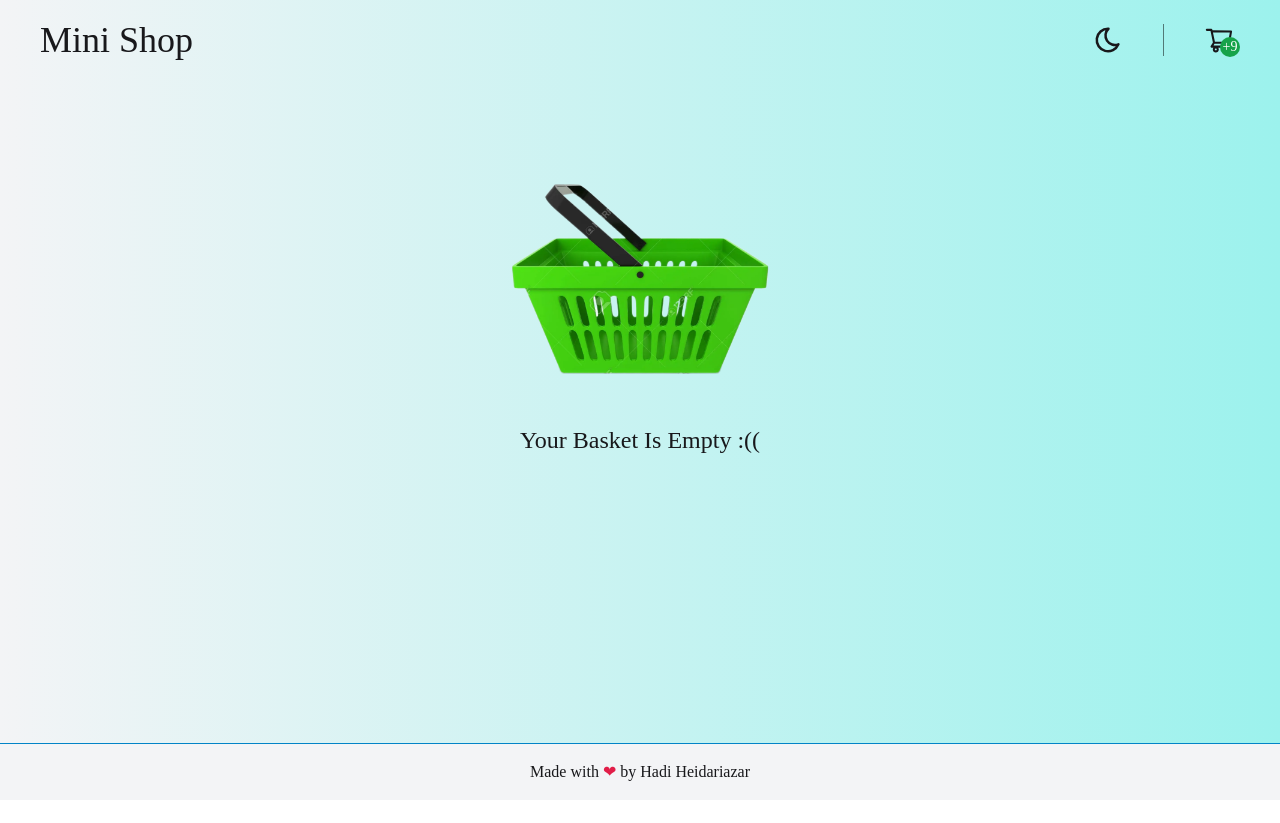
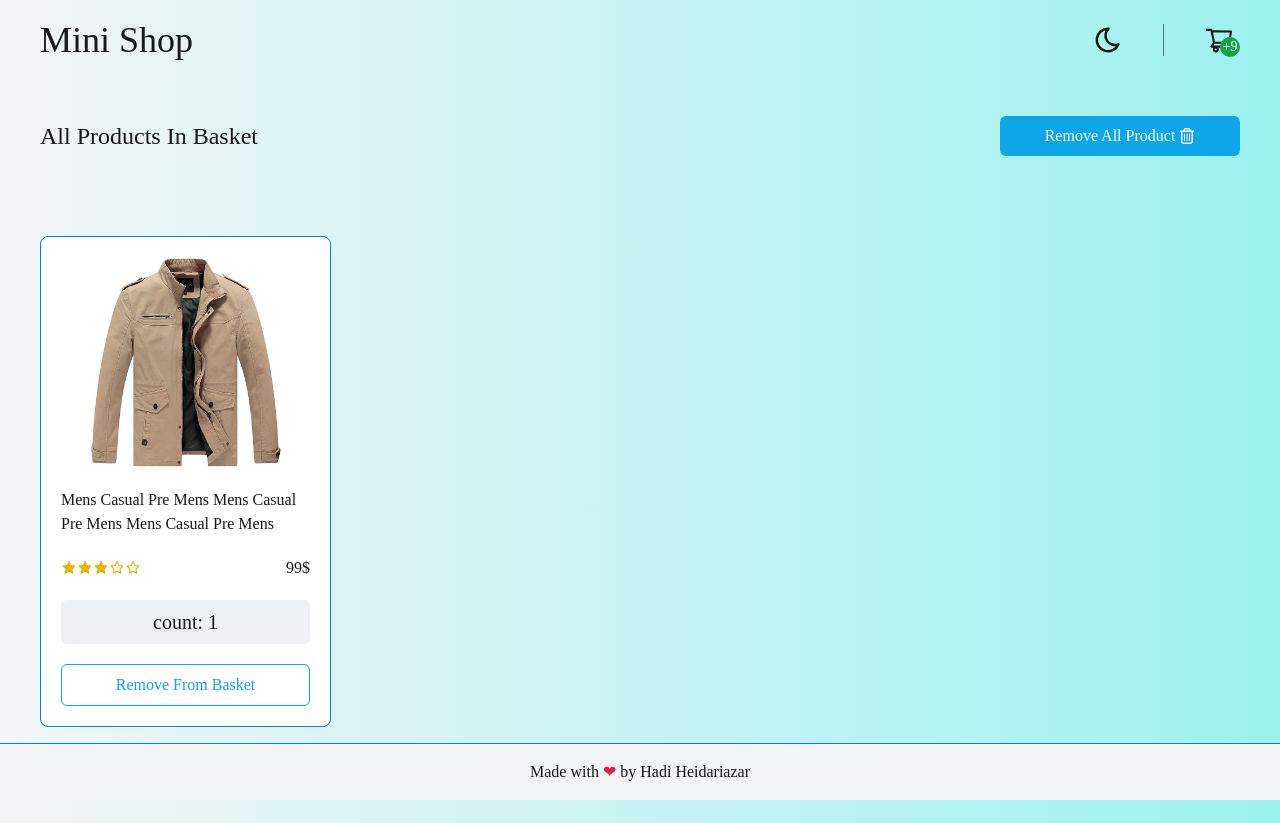
Before and after one commit to hadiheidariazar/mini-shop, a React (Vite) app: page /cart in a window 1280 px wide. Before the commit the page ends 800 px from the top, so only its background shows below. Built offline with nearby package versions, Linux system fonts and the light colour scheme.

Commit message:
coding card products in cart

```diff
--- a/src/Pages/Cart/Cart.tsx
+++ b/src/Pages/Cart/Cart.tsx
@@ -1,18 +1,46 @@
 import TitlePage from '../../Components/TitlePage/TitlePage'
 import Header from '../../Components/Header/Header'
+import { useState } from 'react'
+import { FaRegTrashCan } from 'react-icons/fa6'
+import Card from '../../Components/Card/Card'
 
 export default function Cart() {
+
+    const [isBasketEmpty] = useState<boolean>(false)
+
     return (
         <>
             <TitlePage title='Cart' />
             <div className="container-2xl px-5 sm:px-10">
                 <Header />
 
-                <main className='mt-10 sm:mt-14 mb-24'>
-                    <div className='flex flex-col gap-5 items-center'>
-                        <img src="/images/empty.png" alt="Null Basket" className='w-60 xs:w-72' />
-                        <p className='text-xl xs:text-2xl'>Your Basket Is Empty :((</p>
-                    </div>
+                <main className='mt-14 mb-24'>
+                    {isBasketEmpty ? (
+                        <div className='flex flex-col gap-5 items-center'>
+                            <img src="/images/empty.png" alt="Null Basket" className='w-60 xs:w-72' />
+                            <p className='text-xl xs:text-2xl'>Your Basket Is Empty :((</p>
+                        </div>
+                    ) : (
+                        <>
+                            <div className='flex flex-col xs:flex-row items-center justify-between gap-x-3 gap-y-5'>
+                                <h2 className='text-2xl xs:text-xl sm:text-2xl'> All Products In Basket </h2>
+                                <button className='flex items-center justify-center gap-x-1 bg-sky-500 text-white py-2 px-4 w-max sm:w-60 rounded-md hover:bg-sky-600 transition-colors'>
+                                    <p>
+                                        Remove All Product
+                                    </p>
+                                    <FaRegTrashCan />
+                                </button>
+                            </div>
+                            <div className="grid grid-cols-1 xs:grid-cols-2 md:grid-cols-3 ipad:grid-cols-4 gap-3 mt-16 sm:mt-20">
+                                <Card>
+                                    <p className='flex flex-wrap justify-center bg-gray-200/60 dark:bg-zinc-600 p-2 text-xl rounded-md'>
+                                        count: 1
+                                    </p>
+                                    <button className='border-[1px] border-sky-500 text-sky-500 hover:bg-sky-500 hover:text-white rounded-md p-2 transition-colors'> Remove From Basket </button>
+                                </Card>
+                            </div>
+                        </>
+                    )}
                 </main>
             </div>
             <footer className='fixed bottom-0 right-0 left-0 bg-gray-100 dark:bg-gray-700 text-center p-4 border-t-[1px] border-t-sky-600'>
--- a/src/Pages/Home/Products.tsx
+++ b/src/Pages/Home/Products.tsx
@@ -1,6 +1,5 @@
 import TitlePage from '../../Components/TitlePage/TitlePage'
 import Header from '../../Components/Header/Header'
-import { AiFillStar, AiOutlineStar } from 'react-icons/ai'
 import Card from '../../Components/Card/Card'
 
 export default function Products() {
--- a/src/style/app.css
+++ b/src/style/app.css
@@ -658,6 +658,10 @@ video {
   margin-top: 2.5rem;
 }
 
+.mt-14 {
+  margin-top: 3.5rem;
+}
+
 .line-clamp-2 {
   overflow: hidden;
   display: -webkit-box;
@@ -721,6 +725,15 @@ video {
 
 .w-60 {
   width: 15rem;
+}
+
+.w-44 {
+  width: 11rem;
+}
+
+.w-max {
+  width: -moz-max-content;
+  width: max-content;
 }
 
 .max-w-48 {
@@ -789,6 +802,20 @@ video {
        column-gap: 1.5rem;
 }
 
+.gap-x-1 {
+  -moz-column-gap: 0.25rem;
+       column-gap: 0.25rem;
+}
+
+.gap-x-3 {
+  -moz-column-gap: 0.75rem;
+       column-gap: 0.75rem;
+}
+
+.gap-y-5 {
+  row-gap: 1.25rem;
+}
+
 .overflow-x-hidden {
   overflow-x: hidden;
 }
@@ -803,6 +830,10 @@ video {
 
 .rounded-md {
   border-radius: 0.375rem;
+}
+
+.rounded {
+  border-radius: 0.25rem;
 }
 
 .border-\[1px\] {
@@ -852,6 +883,24 @@ video {
   background-color: rgb(255 255 255 / var(--tw-bg-opacity, 1));
 }
 
+.bg-sky-500 {
+  --tw-bg-opacity: 1;
+  background-color: rgb(14 165 233 / var(--tw-bg-opacity, 1));
+}
+
+.bg-gray-200 {
+  --tw-bg-opacity: 1;
+  background-color: rgb(229 231 235 / var(--tw-bg-opacity, 1));
+}
+
+.bg-gray-200\/70 {
+  background-color: rgb(229 231 235 / 0.7);
+}
+
+.bg-gray-200\/60 {
+  background-color: rgb(229 231 235 / 0.6);
+}
+
 .bg-wave {
   background-image: linear-gradient(to left, #9cf2ed, #f3f4f6);
 }
@@ -872,9 +921,23 @@ video {
   padding: 1.5rem;
 }
 
+.p-3 {
+  padding: 0.75rem;
+}
+
 .px-5 {
   padding-left: 1.25rem;
   padding-right: 1.25rem;
+}
+
+.px-4 {
+  padding-left: 1rem;
+  padding-right: 1rem;
+}
+
+.py-2 {
+  padding-top: 0.5rem;
+  padding-bottom: 0.5rem;
 }
 
 .text-center {
@@ -908,6 +971,16 @@ video {
 .text-xl {
   font-size: 1.25rem;
   line-height: 1.75rem;
+}
+
+.text-base {
+  font-size: 1rem;
+  line-height: 1.5rem;
+}
+
+.text-sm {
+  font-size: 0.875rem;
+  line-height: 1.25rem;
 }
 
 .text-rose-600 {
@@ -951,6 +1024,11 @@ video {
   background-color: rgb(14 165 233 / var(--tw-bg-opacity, 1));
 }
 
+.hover\:bg-sky-600:hover {
+  --tw-bg-opacity: 1;
+  background-color: rgb(2 132 199 / var(--tw-bg-opacity, 1));
+}
+
 .hover\:text-white:hover {
   --tw-text-opacity: 1;
   color: rgb(255 255 255 / var(--tw-text-opacity, 1));
@@ -986,6 +1064,16 @@ video {
 .dark\:bg-zinc-800:is(.dark *) {
   --tw-bg-opacity: 1;
   background-color: rgb(39 39 42 / var(--tw-bg-opacity, 1));
+}
+
+.dark\:bg-zinc-600:is(.dark *) {
+  --tw-bg-opacity: 1;
+  background-color: rgb(82 82 91 / var(--tw-bg-opacity, 1));
+}
+
+.dark\:bg-zinc-500:is(.dark *) {
+  --tw-bg-opacity: 1;
+  background-color: rgb(113 113 122 / var(--tw-bg-opacity, 1));
 }
 
 .dark\:bg-none:is(.dark *) {
@@ -1028,6 +1116,10 @@ video {
     grid-template-columns: repeat(2, minmax(0, 1fr));
   }
 
+  .xs\:flex-row {
+    flex-direction: row;
+  }
+
   .xs\:gap-x-10 {
     -moz-column-gap: 2.5rem;
          column-gap: 2.5rem;
@@ -1048,6 +1140,16 @@ video {
     line-height: 2rem;
   }
 
+  .xs\:text-base {
+    font-size: 1rem;
+    line-height: 1.5rem;
+  }
+
+  .xs\:text-xl {
+    font-size: 1.25rem;
+    line-height: 1.75rem;
+  }
+
   .child\:xs\:text-3xl > * {
     font-size: 1.875rem;
     line-height: 2.25rem;
@@ -1063,6 +1165,14 @@ video {
     margin-top: 3.5rem;
   }
 
+  .sm\:mt-20 {
+    margin-top: 5rem;
+  }
+
+  .sm\:w-60 {
+    width: 15rem;
+  }
+
   .sm\:p-8 {
     padding: 2rem;
   }
@@ -1075,6 +1185,11 @@ video {
   .sm\:text-3xl {
     font-size: 1.875rem;
     line-height: 2.25rem;
+  }
+
+  .sm\:text-2xl {
+    font-size: 1.5rem;
+    line-height: 2rem;
   }
 }
 
```
